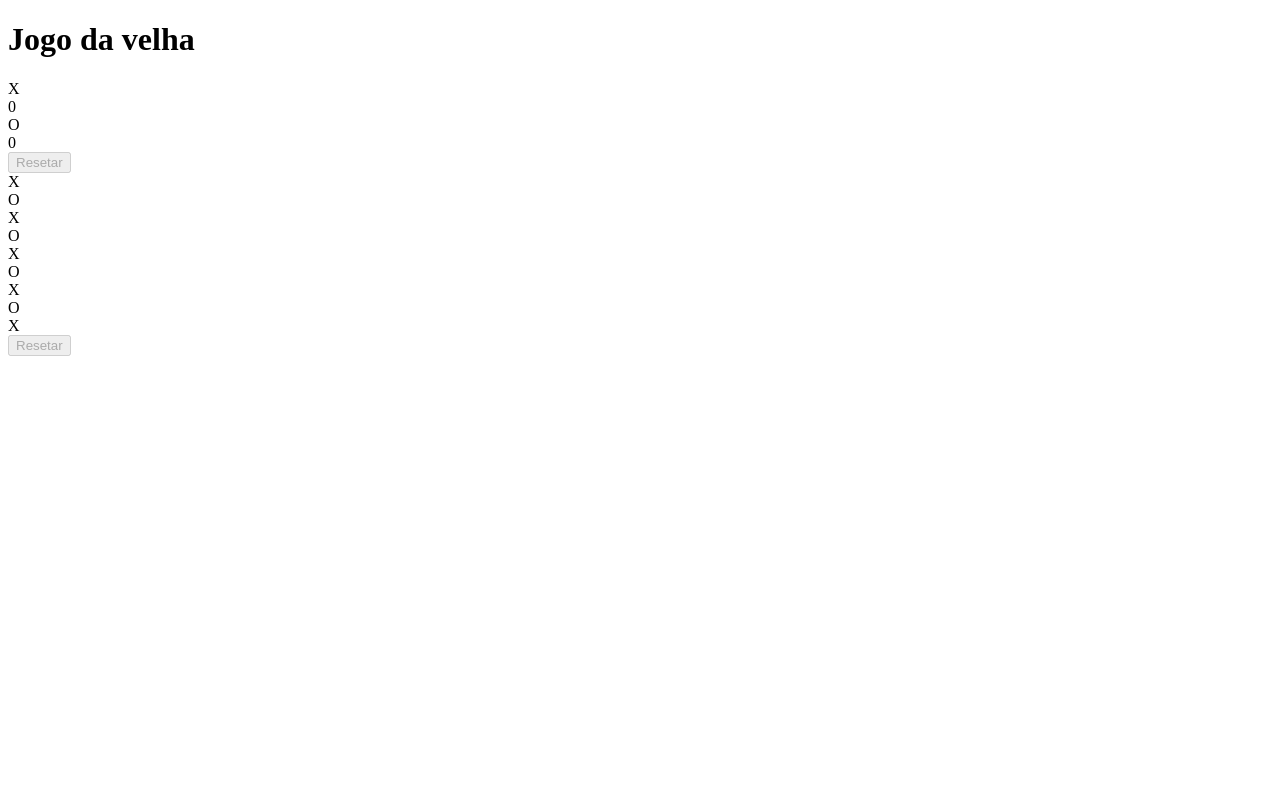
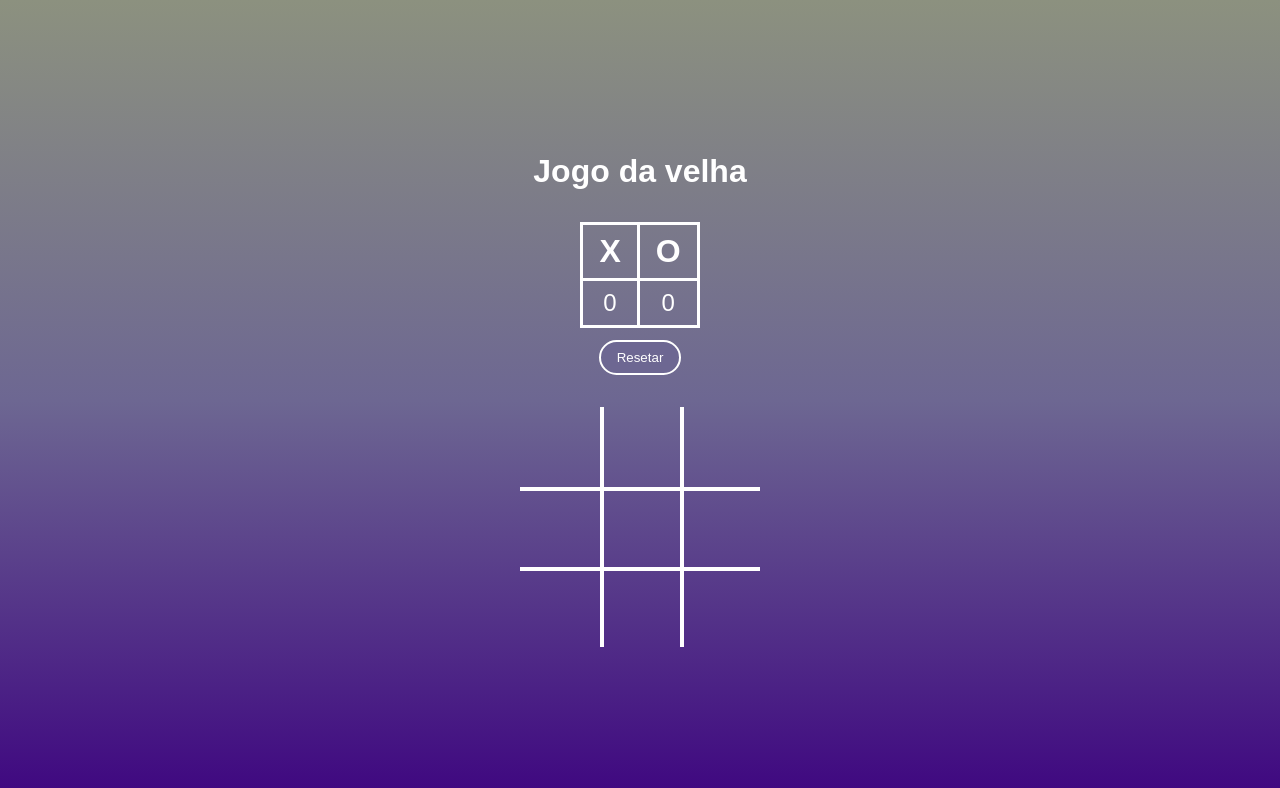
Before and after one commit to Charlesson-MP/jogo-da-velha, a plain HTML site: page index.html in a window 1280 px wide. Drawn offline with Linux system fonts and the light colour scheme.

Commit message:
style: finaliza estilos visuais da página e ajusta estrutura do HTML

```diff
--- a/index.html
+++ b/index.html
@@ -4,6 +4,7 @@
     <meta charset="UTF-8">
     <meta name="viewport" content="width=device-width, initial-scale=1.0">
     <link rel="shortcut icon" href="./src/images/favicon.ico" type="image/x-icon">
+    <link rel="stylesheet" href="./src/css/style.css">
     <title>Jogo da velha</title>
 </head>
 <body>
@@ -12,23 +13,32 @@
     </header>
     <main>
         <section class="placar">
-            <div class="celula">X</div>
-            <div class="celula">0</div>
-            <div class="celula">O</div>
-            <div class="celula">0</div>
+            <table>
+                <thead>
+                    <tr>
+                        <th>X</th>
+                        <th>O</th>
+                    </tr>
+                </thead>
+                <tbody>
+                    <tr>
+                        <td class="scoreX">0</td>
+                        <td class="scoreO">0</td>
+                    </tr>
+                </tbody>
+            </table>
             <button type="button" disabled>Resetar</button>
         </section>
         <section class="tabuleiro">
-            <div class="celula">X</div>
-            <div class="celula">O</div>
-            <div class="celula">X</div>
-            <div class="celula">O</div>
-            <div class="celula">X</div>
-            <div class="celula">O</div>
-            <div class="celula">X</div>
-            <div class="celula">O</div>
-            <div class="celula">X</div>
-            <button type="button" disabled>Resetar</button>
+            <div class="celula c1"></div>
+            <div class="celula c2"></div>
+            <div class="celula c3"></div>
+            <div class="celula c4"></div>
+            <div class="celula c5"></div>
+            <div class="celula c6"></div>
+            <div class="celula c7"></div>
+            <div class="celula c8"></div>
+            <div class="celula c9"></div>
         </section>
     </main>
 </body>
--- /dev/null
+++ b/src/css/style.css
@@ -0,0 +1,105 @@
+/* Variáveis */
+:root {
+    --fundo-da-pagina: linear-gradient(180deg, #8c917f, #6d6792, #3e0680);
+    --font-padrao: Arial, helvetica, sans-serif;
+    --space-items: 2rem;
+    --border-tabuleiro: .3rem solid #fff;
+}
+/* Reset */
+* {
+    margin: 0;
+    padding: 0;
+    box-sizing: border-box;
+}
+
+/* Body settings */
+body {
+    background: var(--fundo-da-pagina);
+    height: 100vh;
+    font-family: var(--font-padrao);
+    display: flex;
+    flex-direction: column;
+    justify-content: center;
+    align-items: center;
+}
+
+/* Tittle settings */
+h1 {
+    margin-bottom: var(--space-items);
+    color: #FFF;
+}
+
+/* Placar settings */
+.placar {
+    text-align: center;
+    margin-bottom: var(--space-items);
+}
+
+table {
+    border-collapse: collapse;
+    width: 3rem;
+    height: 3rem;
+    color: #fff;
+    margin: 0 auto .8rem;
+}
+
+td, th {
+    border: .2rem solid #fff;
+    padding: .5rem 1rem;
+}
+
+th {
+    font-size: 2rem;
+}
+
+td {
+    font-size: 1.5rem;
+    text-align: center;
+}
+
+button {
+    padding: .5rem 1rem;
+    border: .13rem solid #fff;
+    border-radius: 5rem;
+    color: #ffff;
+    background-color: #6d6792;
+}
+
+button:hover {
+    background-color: #3e0680;
+    cursor: pointer;
+}
+
+button[disabled] {
+    cursor: not-allowed;
+}
+
+/* Tabuleiro settings */
+.tabuleiro {
+    display: grid;
+    grid-template: repeat(3, 5rem) / repeat(3, 5rem);
+    font-size: 2rem;
+    color: #fff;
+    font-family: monospace;
+}
+
+.celula {
+    width: 100%;
+    height: 100%;
+    display: flex;
+    justify-content: center;
+    align-items: center;
+}
+
+.celula:hover {
+    background-color: #b2add3;
+}
+
+.celula:nth-child(n + 4) {
+    border-top: var(--border-tabuleiro);
+}
+
+.celula:nth-child(3n + 2),
+.celula:nth-child(3n + 3) {
+    border-left: var(--border-tabuleiro);
+}
```
